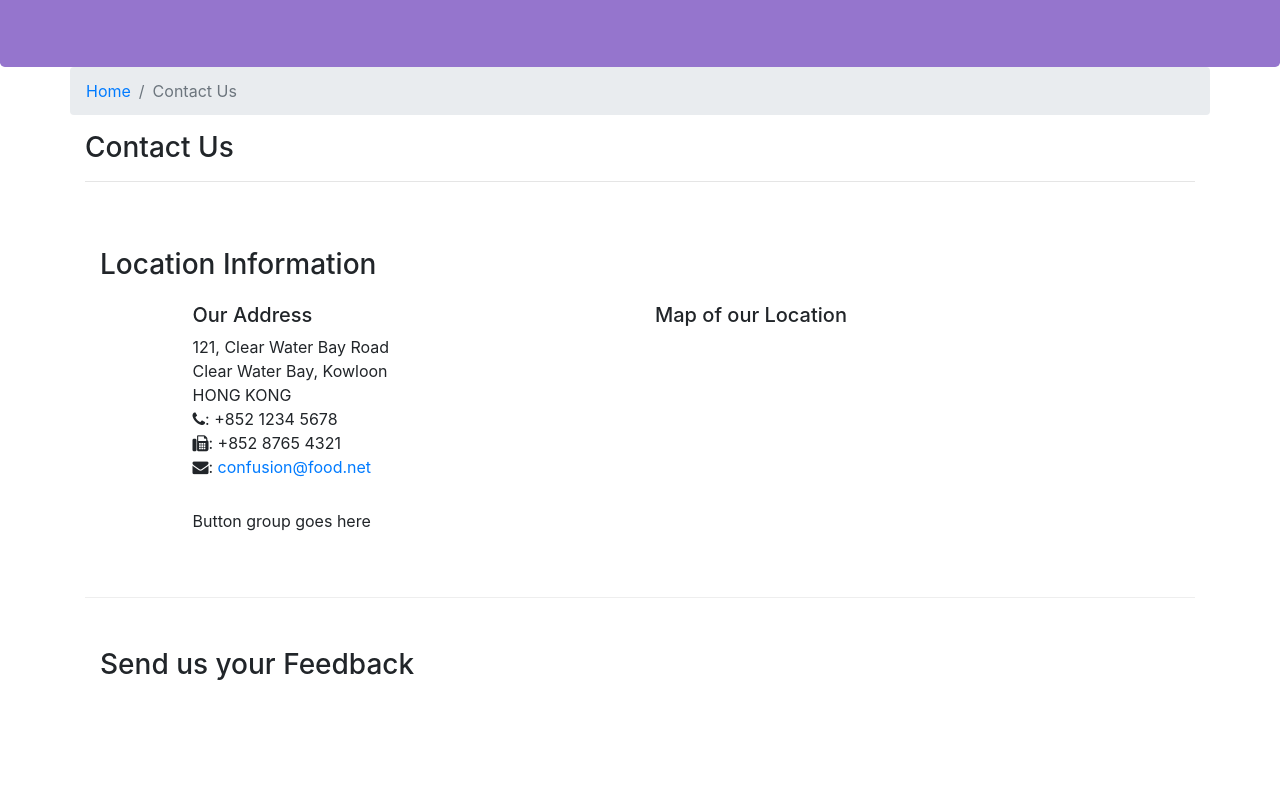
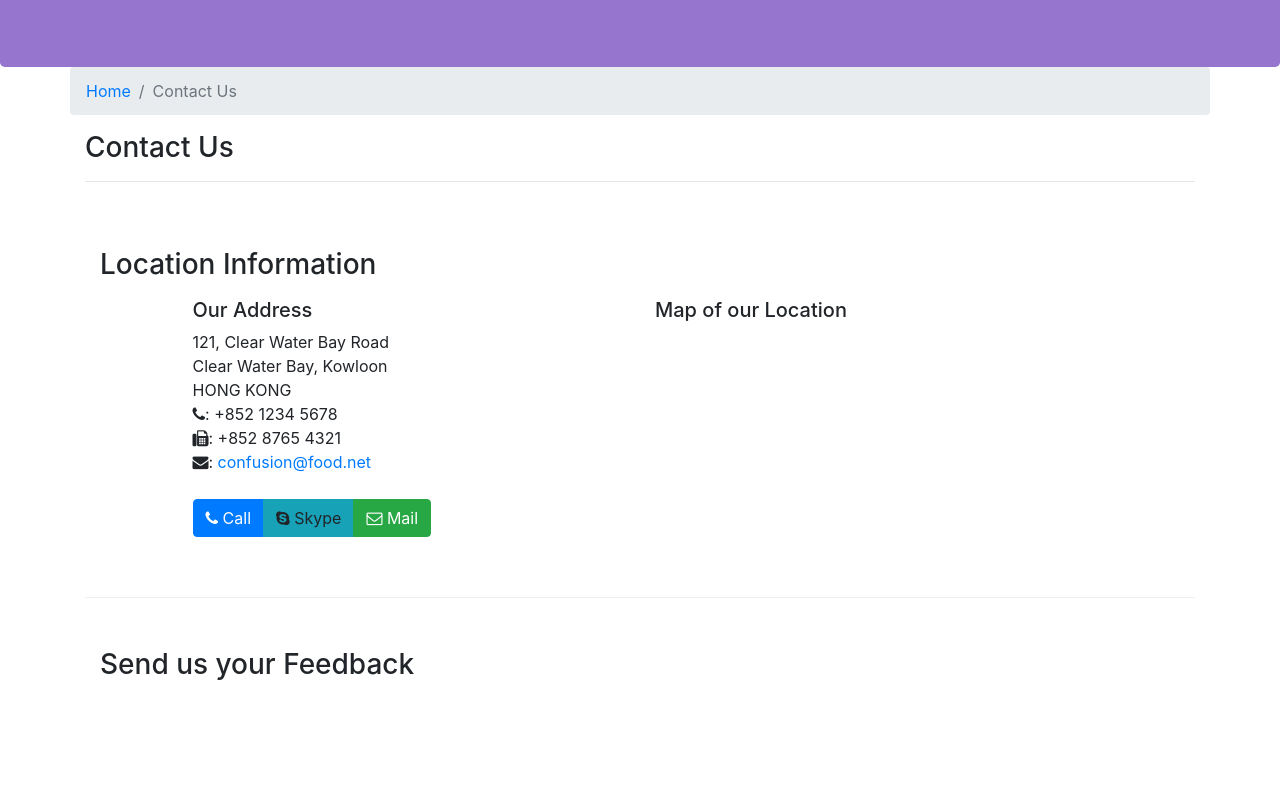
Before and after one commit to atharvagj-ai/conFusion-Website, a website: page contactus.html in a window 1280 px wide. Shown: the part 267-1070 px from the top of the page. Drawn offline with nearby package versions, Linux system fonts and the light colour scheme.

Commit message:
Buttons on contact page

```diff
--- a/contactus.html
+++ b/contactus.html
@@ -79,7 +79,11 @@
                 <h5>Map of our Location</h5>
             </div>
             <div class="col-12 col-sm-11 offset-sm-1">
-                Button group goes here
+                <div class="btn-group" role="group">
+                    <a role="button" class="btn btn-primary" href="tel:+85212345678"><i class="fa fa-phone"></i> Call</a>
+                    <a role="button" class="btn btn-info"><i class="fa fa-skype"></i> Skype</a>
+                    <a role="button" class="btn btn-success" href="mailto:confusion@food.net"><i class="fa fa-envelope-o"></i> Mail</a>
+                </div>
             </div>
         </div>
 
```
